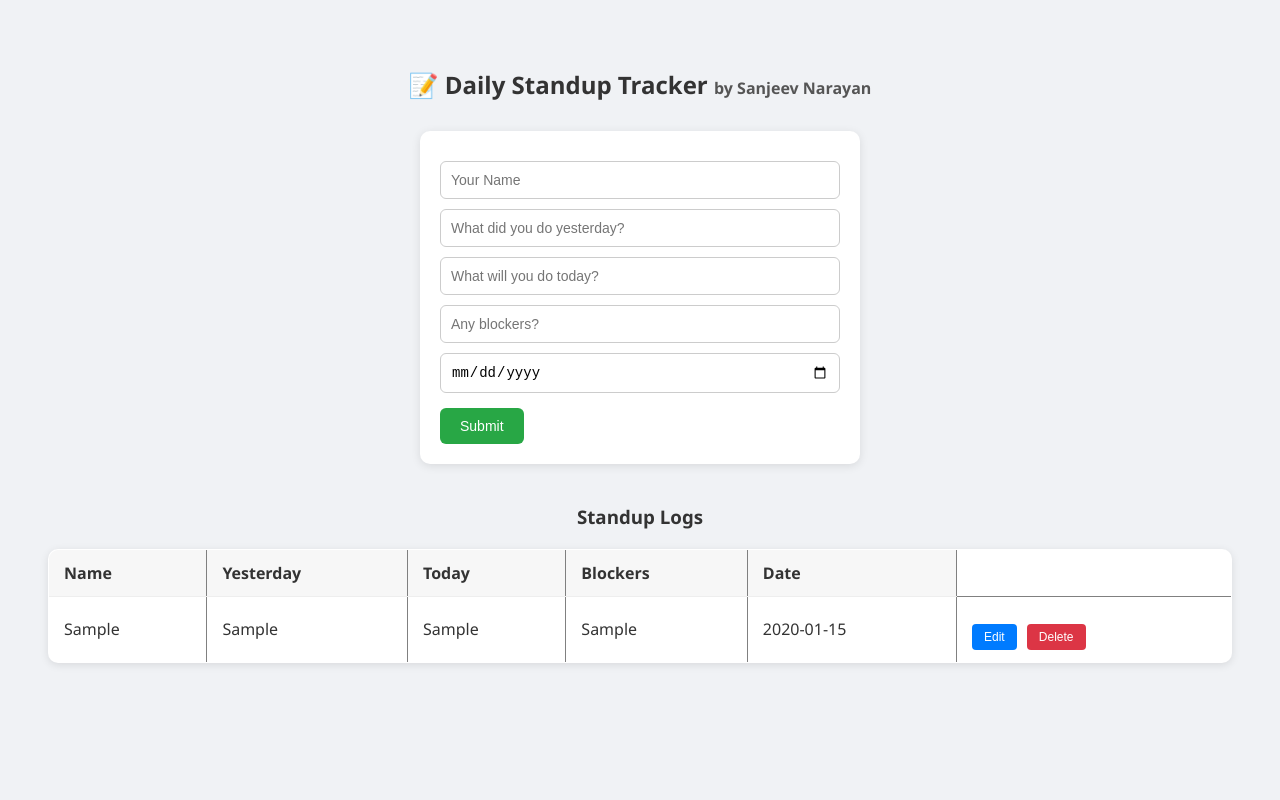
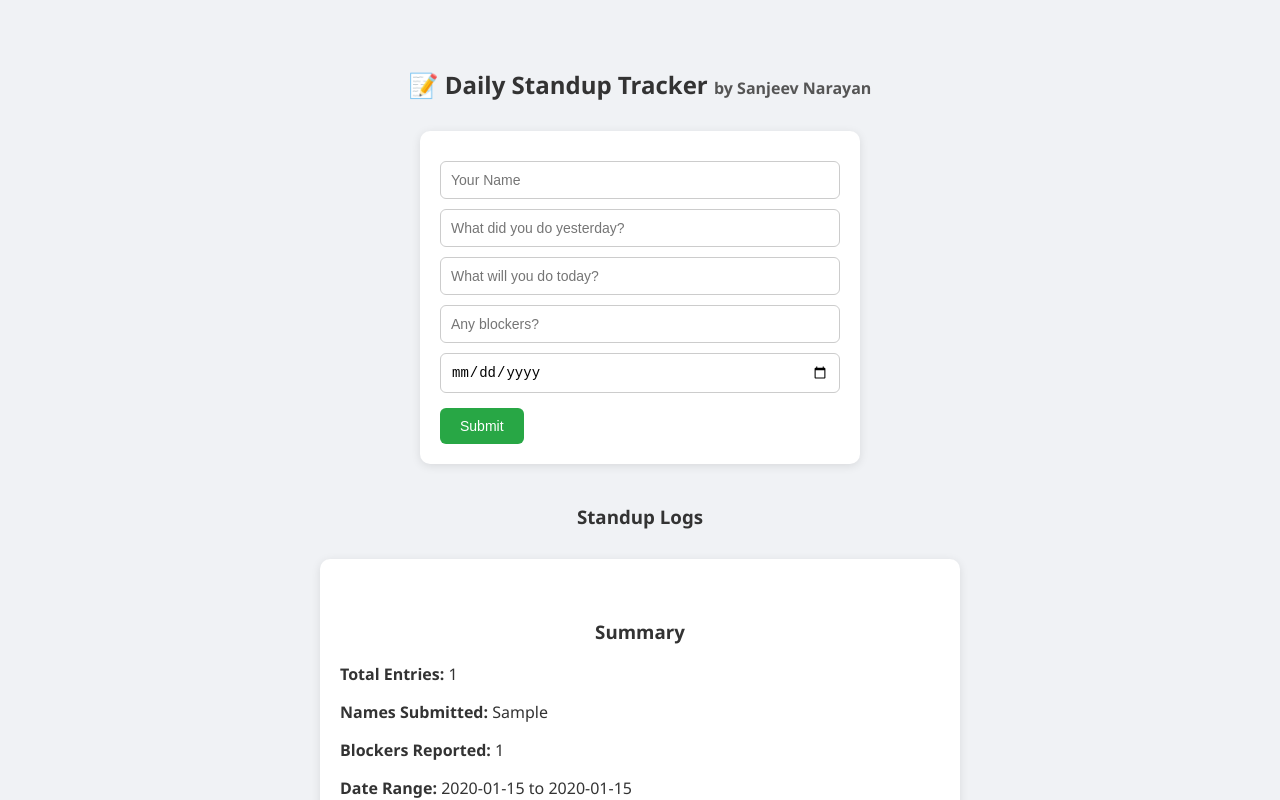
Before and after one commit to sanjeevijesh/Daily-Standup-Tracker, a plain HTML site: page index.html in a window 1280 px wide. Both pictures are taken after typing "Sample", "Sample", "Sample", "Sample", "2020-01-15" into the empty fields and a click on the button "Submit". Shown: the top 800 px of the page. Drawn offline with Linux system fonts and the light colour scheme.

Commit message:
Add files via upload

```diff
--- a/index.html
+++ b/index.html
@@ -18,6 +18,14 @@
   </form>
 
   <h3>Standup Logs</h3>
+  <div id="summary-box" style="max-width: 600px; margin: 30px auto; padding: 20px; background: #fff; border-radius: 10px; box-shadow: 0 2px 10px rgba(0,0,0,0.1);">
+  <h3> Summary</h3>
+  <p><strong>Total Entries:</strong> <span id="total-entries"></span></p>
+  <p><strong>Names Submitted:</strong> <span id="names-submitted"></span></p>
+  <p><strong>Blockers Reported:</strong> <span id="blocker-count"></span></p>
+  <p><strong>Date Range:</strong> <span id="date-range"></span></p>
+</div>
+
   <table border="1">
     <thead>
       <tr>
--- a/script.js
+++ b/script.js
@@ -46,6 +46,8 @@ function loadEntries() {
     `;
 
     table.appendChild(row);
+    updateSummary(entries);
+
   });
 }
 
@@ -71,3 +73,21 @@ function editEntry(index) {
 }
 
 window.onload = loadEntries;
+function updateSummary(entries) {
+  document.getElementById("total-entries").textContent = entries.length;
+
+  const names = [...new Set(entries.map(e => e.name))];
+  document.getElementById("names-submitted").textContent = names.join(', ');
+
+  const blockers = entries.filter(e => e.blockers.trim() !== "").length;
+  document.getElementById("blocker-count").textContent = blockers;
+
+  const dates = entries.map(e => new Date(e.date));
+  if (dates.length > 0) {
+    const minDate = new Date(Math.min(...dates)).toISOString().split('T')[0];
+    const maxDate = new Date(Math.max(...dates)).toISOString().split('T')[0];
+    document.getElementById("date-range").textContent = `${minDate} to ${maxDate}`;
+  } else {
+    document.getElementById("date-range").textContent = "N/A";
+  }
+}
```
